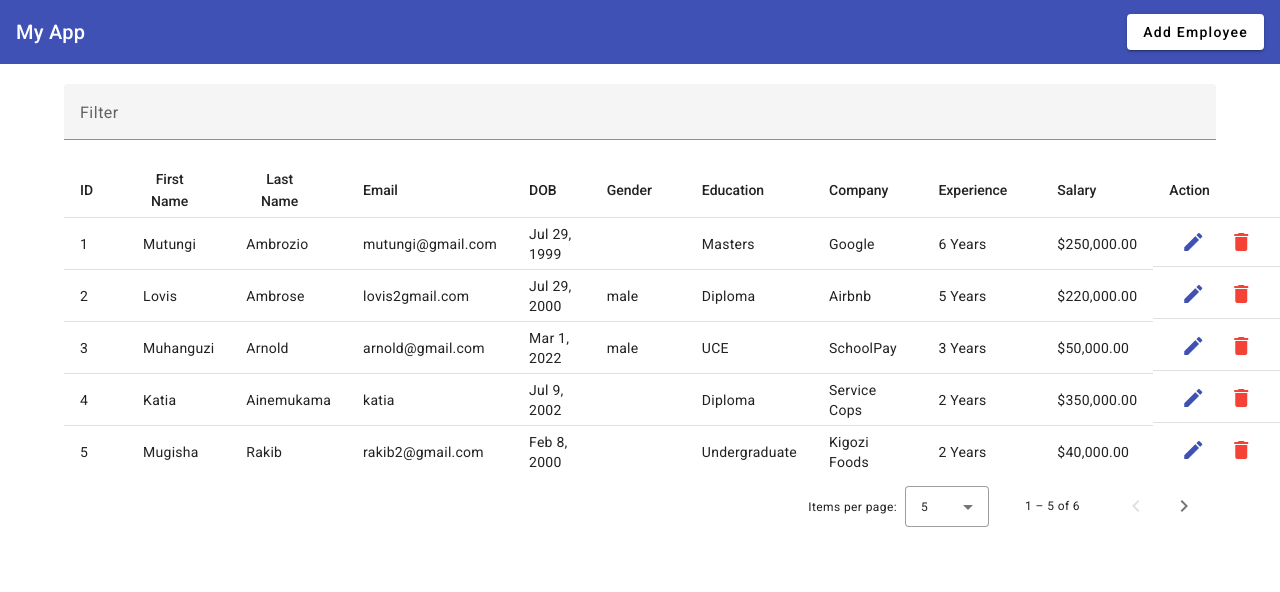
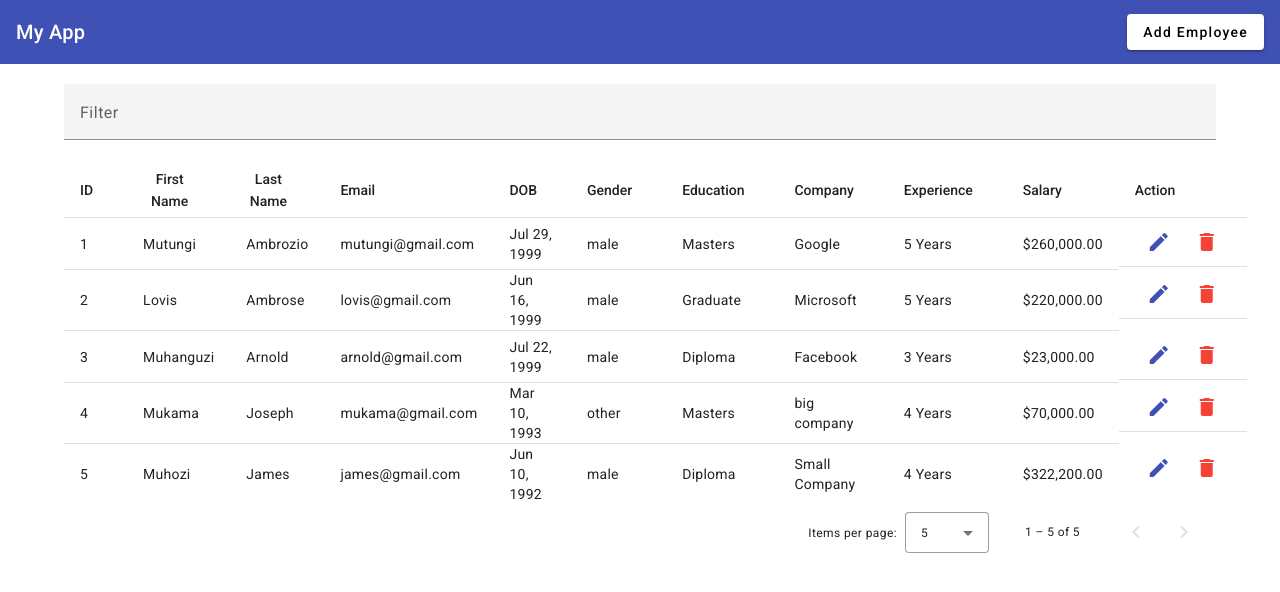
Before and after one commit to lovis-ambrose/Employee_management, an Angular app: page / in a window 1280 px wide. Shown: the top 592 px of the page. Built offline with nearby package versions, Linux system fonts and the light colour scheme; data requests are answered from the project's data file.

Commit message:
optimized code

```diff
--- a/db.json
+++ b/db.json
@@ -1,76 +1,64 @@
 {
   "employees": [
     {
-      "id": 1,
+      "id": "1",
       "firstName": "Mutungi",
       "lastName": "Ambrozio",
       "email": "mutungi@gmail.com",
       "dob": "1999-07-29T21:00:00.000Z",
-      "gender": "",
+      "gender": "male",
       "education": "Masters",
       "company": "Google",
-      "experience": 6,
-      "salary": 250000
+      "experience": 5,
+      "salary": 260000
     },
     {
-      "id": 2,
+      "id": "2",
       "firstName": "Lovis",
       "lastName": "Ambrose",
-      "email": "lovis2gmail.com",
-      "dob": "2000-07-29T21:00:00.000Z",
+      "email": "lovis@gmail.com",
+      "dob": "1999-06-16T21:00:00.000Z",
       "gender": "male",
-      "education": "Diploma",
-      "company": "Airbnb",
+      "education": "Graduate",
+      "company": "Microsoft",
       "experience": 5,
       "salary": 220000
     },
     {
-      "id": 3,
+      "id": "3",
       "firstName": "Muhanguzi",
       "lastName": "Arnold",
       "email": "arnold@gmail.com",
-      "dob": "2022-03-01T21:00:00.000Z",
+      "dob": "1999-07-22T21:00:00.000Z",
       "gender": "male",
-      "education": "UCE",
-      "company": "SchoolPay",
+      "education": "Diploma",
+      "company": "Facebook",
       "experience": 3,
-      "salary": 50000
+      "salary": 23000
     },
     {
-      "id": 4,
-      "firstName": "Katia",
-      "lastName": "Ainemukama",
-      "email": "katia",
-      "dob": "2002-07-09T21:00:00.000Z",
-      "gender": "",
-      "education": "Diploma",
-      "company": "Service Cops",
-      "experience": 2,
-      "salary": 350000
+      "firstName": "Mukama",
+      "lastName": "Joseph",
+      "email": "mukama@gmail.com",
+      "dob": "1993-03-10T21:00:00.000Z",
+      "gender": "other",
+      "education": "Masters",
+      "company": "big company",
+      "experience": 4,
+      "salary": 70000,
+      "id": "4"
     },
     {
-      "id": 5,
-      "firstName": "Mugisha",
-      "lastName": "Rakib",
-      "email": "rakib2@gmail.com",
-      "dob": "2000-02-08T21:00:00.000Z",
-      "gender": "",
-      "education": "Undergraduate",
-      "company": "Kigozi Foods",
-      "experience": 2,
-      "salary": 40000
-    },
-    {
-      "id": 6,
-      "firstName": "Mbabazi",
-      "lastName": "Jovita",
-      "email": "mbabazi@gmail.com",
-      "dob": "1966-07-12T21:00:00.000Z",
-      "gender": "female",
-      "education": "UCE",
-      "company": "Peasant",
-      "experience": 40,
-      "salary": 1000000
+      "firstName": "Muhozi",
+      "lastName": "James",
+      "email": "james@gmail.com",
+      "dob": "1992-06-10T21:00:00.000Z",
+      "gender": "male",
+      "education": "Diploma",
+      "company": "Small Company",
+      "experience": 4,
+      "salary": 322200,
+      "id": "5"
     }
   ]
 }
--- a/src/app/app.component.html
+++ b/src/app/app.component.html
@@ -69,7 +69,7 @@
       <ng-container matColumnDef="action">
         <th mat-header-cell *matHeaderCellDef mat-sort-header> Action </th>
         <td mat-cell *matCellDef="let row" class="action">
-          <button mat-icon-button color="primary">
+          <button mat-icon-button color="primary" (click)="editEmployee(row)">
             <mat-icon>edit</mat-icon>
           </button>
 
--- a/src/app/app.component.ts
+++ b/src/app/app.component.ts
@@ -1,4 +1,4 @@
-import { Component, OnInit, AfterViewInit, ViewChild } from '@angular/core';
+import { Component, OnInit, ViewChild } from '@angular/core';
 import { RouterOutlet } from '@angular/router';
 
 import {MatToolbarModule} from '@angular/material/toolbar';
@@ -17,6 +17,8 @@ import {MatPaginator, MatPaginatorModule} from '@angular/material/paginator';
 import {MatSort, MatSortModule} from '@angular/material/sort';
 import {MatTableDataSource, MatTableModule} from '@angular/material/table';
 import { CommonModule } from '@angular/common';
+import {MatSnackBarModule} from '@angular/material/snack-bar';
+import { CoreService } from './core/core.service';
 
 
 @Component({
@@ -37,7 +39,8 @@ import { CommonModule } from '@angular/common';
     MatTableModule,
     MatPaginatorModule,
     MatSortModule,
-    CommonModule
+    CommonModule,
+    MatSnackBarModule
 
   ],
   templateUrl: './app.component.html',
@@ -55,7 +58,8 @@ export class AppComponent implements OnInit{
 
   constructor(
     private _dialog: MatDialog,
-    private _employeeService: EmployeeService
+    private _employeeService: EmployeeService,
+    private _coreService: CoreService
   ){}
 
 
@@ -63,8 +67,17 @@ export class AppComponent implements OnInit{
     this.getEmployeeList();
   }
 
+  // we want to refresh the list once emp add but we're using diff components.
+  // so we store refrence and then listen, and the refresh list if true
   addEditEmployee(){
-    this._dialog.open(EmpAddEditComponent)
+    const dialogRef = this._dialog.open(EmpAddEditComponent);
+    dialogRef.afterClosed().subscribe({
+      next: (val) => {
+        if(val){
+          this.getEmployeeList();
+        }
+      }
+    });
   }
 
   getEmployeeList(){
@@ -80,13 +93,14 @@ export class AppComponent implements OnInit{
     });
   }
 
-  deleteEmp(id: number) {
+  deleteEmp(id: string) {
     this._employeeService.deleteEmployee(id).subscribe({
-      next: (res) =>{
-        alert("employee deleted!")
+      next: (res) => {
+        this._coreService.openSnackBar("Employee deleted!", "Done");
+        this.getEmployeeList();
       },
       error: (err) => {
-        console.log(err)
+        console.log(err);
       }
     });
   }
@@ -100,8 +114,17 @@ export class AppComponent implements OnInit{
     }
   }
 
-  // ngAfterViewInit() {
-  //   this.dataSource.paginator = this.paginator;
-  //   this.dataSource.sort = this.sort;
-  // }
+  editEmployee(data: any){
+    const dialogRef = this._dialog.open(EmpAddEditComponent, {
+      data: data
+    });
+    // store reference
+    dialogRef.afterClosed().subscribe({
+      next: (val) => {
+        if(val){
+          this.getEmployeeList();
+        }
+      }
+    });
+  }
 }
--- /dev/null
+++ b/src/app/core/core.service.ts
@@ -0,0 +1,20 @@
+import { Injectable } from '@angular/core';
+import { MatSnackBar } from '@angular/material/snack-bar';
+
+@Injectable({
+  providedIn: 'root'
+})
+export class CoreService {
+
+  constructor(
+    private _snackBar: MatSnackBar
+  ) { }
+
+  openSnackBar(message: string, action: string) {
+    this._snackBar.open(message, action = "Ok", {
+      duration: 3000,
+      horizontalPosition: "center",
+      verticalPosition: "top"
+    });
+  }
+}
--- a/src/app/emp-add-edit/emp-add-edit.component.html
+++ b/src/app/emp-add-edit/emp-add-edit.component.html
@@ -65,7 +65,8 @@
 
     </div>
     <div mat-dialog-actions class="action">
-        <button mat-raised-button mat-dialog-close="cancel" color="warning">cancel</button>
-        <button mat-raised-button color="primary" type="submit">save</button>
+        <button mat-raised-button mat-dialog-close="close" color="warning">cancel</button>
+        <!-- show update if u have data, else show save -->
+        <button mat-raised-button color="primary" type="submit">{{data ? 'Update': 'Save'}}</button>
     </div>
 </form>
--- a/src/app/emp-add-edit/emp-add-edit.component.ts
+++ b/src/app/emp-add-edit/emp-add-edit.component.ts
@@ -1,6 +1,6 @@
-import { Component } from '@angular/core';
+import { Component, Inject, OnInit } from '@angular/core';
 import { MatButtonModule } from '@angular/material/button';
-import {MatDialogModule} from '@angular/material/dialog';
+import {MAT_DIALOG_DATA, MatDialogModule, MatDialogRef} from '@angular/material/dialog';
 import {MatFormFieldModule} from '@angular/material/form-field';
 import {MatIconModule} from '@angular/material/icon';
 import {MatInputModule} from '@angular/material/input';
@@ -10,8 +10,8 @@ import {MatRadioModule} from '@angular/material/radio';
 import {MatSelectModule} from '@angular/material/select';
 import { FormBuilder, FormGroup, FormsModule, ReactiveFormsModule } from '@angular/forms';
 import { EmployeeService } from '../services/employee.service';
-import { DialogRef } from '@angular/cdk/dialog';
 import { HttpClientModule } from '@angular/common/http';
+import { CoreService } from '../core/core.service';
 
 
 @Component({
@@ -35,14 +35,16 @@ import { HttpClientModule } from '@angular/common/http';
   templateUrl: './emp-add-edit.component.html',
   styleUrl: './emp-add-edit.component.scss'
 })
-export class EmpAddEditComponent {
+export class EmpAddEditComponent implements OnInit{
 
   empForm: FormGroup;
 
   constructor(
     private _fb: FormBuilder,
     private _empService: EmployeeService,
-    private _dialogRef: DialogRef<EmpAddEditComponent>
+    private _dialogRef: MatDialogRef<EmpAddEditComponent>,
+    @Inject(MAT_DIALOG_DATA) public data: any,  //use injection token to fetch row data for edit, make it public
+    private _coreService: CoreService
   ){
     this.empForm = this._fb.group({
       firstName: '',
@@ -55,6 +57,11 @@ export class EmpAddEditComponent {
       experience: '',
       salary: ''
     })
+  }
+
+  ngOnInit(): void {
+    //open form with data
+    this.empForm.patchValue(this.data);
   }
 
 
@@ -71,14 +78,38 @@ export class EmpAddEditComponent {
   ];
 
   onFormSubmit(){
-    this._empService.addEmployee(this.empForm.value).subscribe(
-    response => {
-      alert("employee added");
-      this._dialogRef.close();
-    },
-    error =>{
-      alert("error occured");
+    // submit basing on if form has data or not
+    if(this.empForm.valid){
+      if(this.data){
+        // update
+        this._empService.updateEmployee(this.data.id, this.empForm.value).subscribe(
+          {
+            next: (response) => {
+              response = this._coreService.openSnackBar("employee updated!", "Done");
+              this._dialogRef.close(true); //pass true here
+            },
+            error: (err) =>{
+              // alert("error occured");
+              err = this._coreService.openSnackBar("employee updated!", "Done")
+            }
+          }
+        );
+      }
+      else{
+        // save
+        this._empService.addEmployee(this.empForm.value).subscribe(
+          {
+            next: (response) => {
+              response = this._coreService.openSnackBar("an error occured!", "Done");
+              this._dialogRef.close(true); //pass true here
+            },
+            error: (err) =>{
+              // alert("error occured");
+              err = this._coreService.openSnackBar("an error occured!", "Done")
+            }
+          }
+        );
+      }
     }
-  );
   }
 }
--- a/src/app/services/employee.service.ts
+++ b/src/app/services/employee.service.ts
@@ -15,19 +15,23 @@ export class EmployeeService {
   addEmployee(data: any): Observable<any> {
     return this.getEmployees().pipe(
       map(employees => {
-        const maxId = employees.reduce((max: number, employee: any) => Math.max(max, employee.id), 0);
-        data.id = maxId + 1;
+        const maxId = employees.reduce((max: number, employee: any) => Math.max(max, parseInt(employee.id, 10)), 0);
+        data.id = (maxId + 1).toString();
         return data;
       }),
       switchMap(newEmployee => this._http.post(this.api, newEmployee))
     );
   }
 
+  updateEmployee(id: string, data: any): Observable<any> {
+    return this._http.put(`${this.api}/${id}`, data);
+  }
+
   getEmployees(): Observable<any> {
     return this._http.get(this.api);
   }
 
-  deleteEmployee(id: number): Observable<any> {
-    return this._http.delete(`this.api/${id}`);
+  deleteEmployee(id: string): Observable<any> {
+    return this._http.delete(`${this.api}/${id}`);
   }
 }
```
Also changed, not shown: 1 other file (tests, documents, lock files or other folders).
